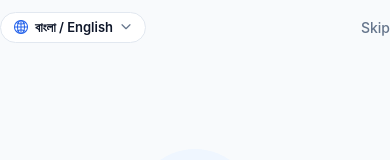
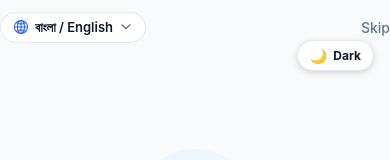
Before and after one commit to abdul-kader138/tmm-patente-app, a React Native app: screen / in a window 390 px wide. Shown: the top 160 px of the page. Built offline with nearby package versions, Linux system fonts and the light colour scheme.

Commit message:
feat: add edge-to-edge system bars and floating dev theme toggle

```diff
--- a/App.tsx
+++ b/App.tsx
@@ -1,18 +1,58 @@
 import React from 'react';
-import { NavigationContainer } from '@react-navigation/native';
+import { View, StyleSheet, TouchableOpacity, Text, Platform } from 'react-native';
+import { NavigationContainer, DefaultTheme, DarkTheme } from '@react-navigation/native';
 import { SafeAreaProvider } from 'react-native-safe-area-context';
 import { StatusBar } from 'expo-status-bar';
 import { ThemeProvider, useTheme } from './src/theme/ThemeContext';
 import { RootNavigator } from './src/navigation/RootNavigator';
 
-const AppContent: React.FC = () => {
-  const { isDark } = useTheme();
+const FloatingDevThemeToggle: React.FC = () => {
+  const { isDark, toggleTheme } = useTheme();
+
+  if (!__DEV__) return null;
 
   return (
-    <NavigationContainer>
+    <TouchableOpacity
+      style={[
+        styles.floatingToggle,
+        {
+          backgroundColor: isDark ? '#1E293B' : '#FFFFFF',
+          borderColor: isDark ? '#334155' : '#E2E8F0',
+        },
+      ]}
+      onPress={toggleTheme}
+      activeOpacity={0.8}
+    >
+      <Text style={styles.toggleIcon}>{isDark ? '☀️' : '🌙'}</Text>
+      <Text style={[styles.toggleText, { color: isDark ? '#F8FAFC' : '#0F172A' }]}>
+        {isDark ? 'Light' : 'Dark'}
+      </Text>
+    </TouchableOpacity>
+  );
+};
+
+const AppContent: React.FC = () => {
+  const { isDark, colors } = useTheme();
+
+  const navigationTheme = {
+    ...(isDark ? DarkTheme : DefaultTheme),
+    colors: {
+      ...(isDark ? DarkTheme.colors : DefaultTheme.colors),
+      background: colors.background,
+      card: colors.card,
+      text: colors.textPrimary,
+      border: colors.border,
+    },
+  };
+
+  return (
+    <View style={[styles.root, { backgroundColor: colors.background }]}>
       <StatusBar style={isDark ? 'light' : 'dark'} />
-      <RootNavigator />
-    </NavigationContainer>
+      <NavigationContainer theme={navigationTheme}>
+        <RootNavigator />
+      </NavigationContainer>
+      <FloatingDevThemeToggle />
+    </View>
   );
 };
 
@@ -25,3 +65,34 @@ export default function App() {
     </SafeAreaProvider>
   );
 }
+
+const styles = StyleSheet.create({
+  root: {
+    flex: 1,
+  },
+  floatingToggle: {
+    position: 'absolute',
+    top: Platform.OS === 'ios' ? 54 : 40,
+    right: 16,
+    zIndex: 9999,
+    flexDirection: 'row',
+    alignItems: 'center',
+    gap: 6,
+    paddingHorizontal: 12,
+    paddingVertical: 6,
+    borderRadius: 20,
+    borderWidth: 1,
+    shadowColor: '#000',
+    shadowOffset: { width: 0, height: 2 },
+    shadowOpacity: 0.15,
+    shadowRadius: 6,
+    elevation: 8,
+  },
+  toggleIcon: {
+    fontSize: 14,
+  },
+  toggleText: {
+    fontSize: 12,
+    fontWeight: '700',
+  },
+});
```
